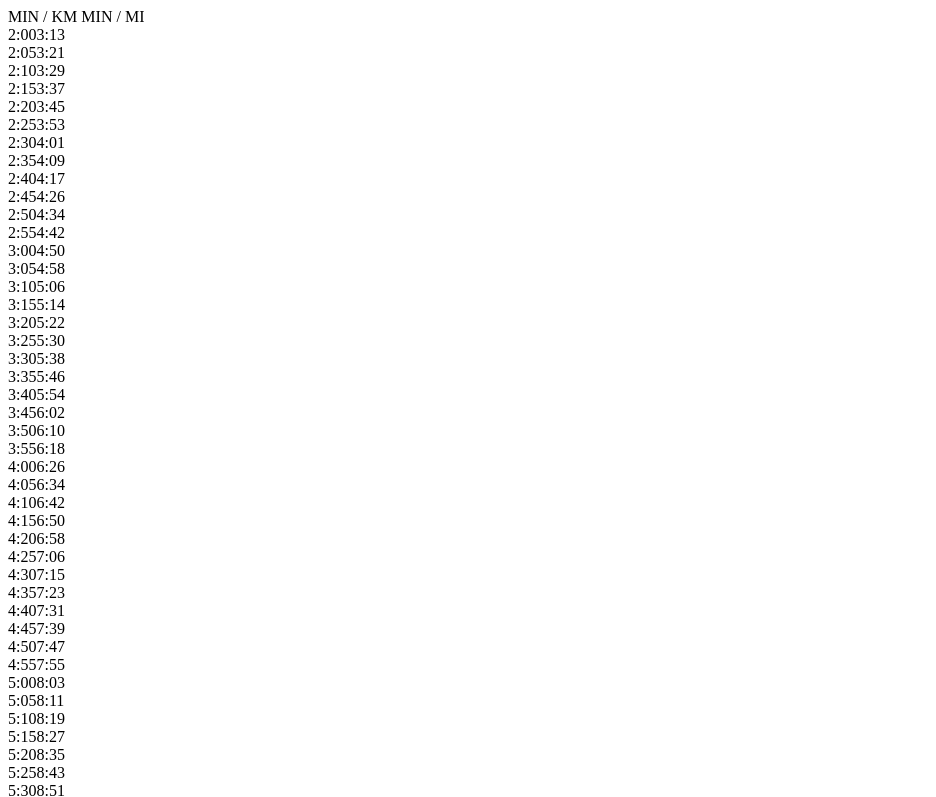
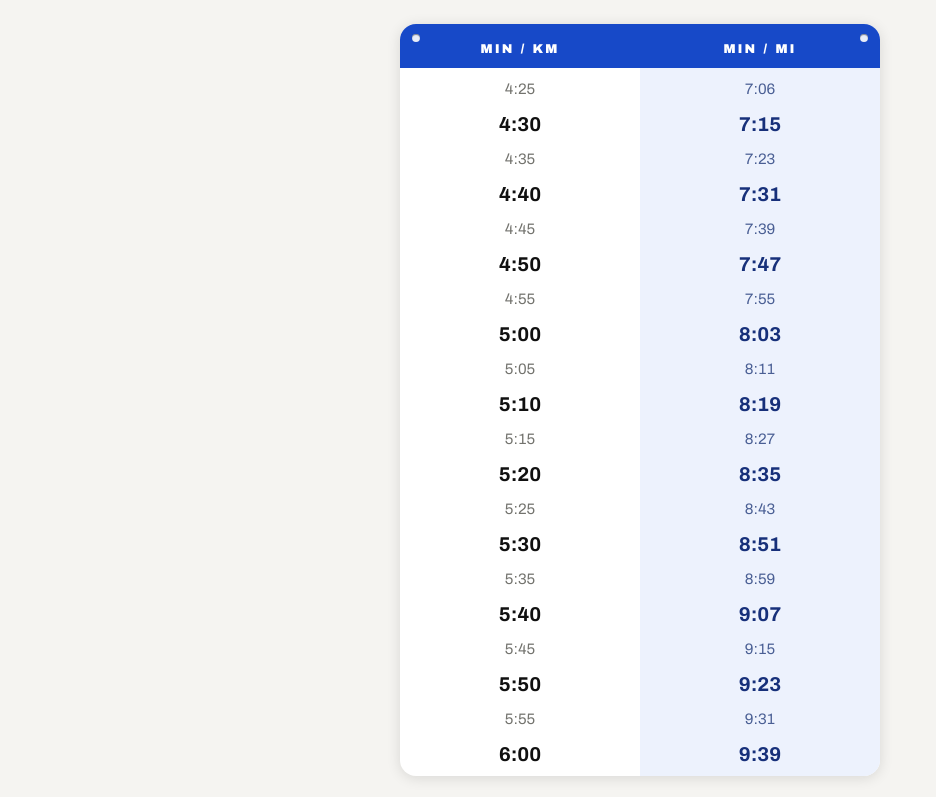
Before and after one commit to nhyy244/paceconverter, a website built with Vite: page index.html in a window 1280 px wide. Shown: the top 797 px of the page, without its empty margins (0-936 px from the left). Built offline with nearby package versions, Linux system fonts and the light colour scheme.

Commit message:
feat: apply Race Bib visual identity with light and dark schemes
Co-Authored-By: Claude Fable 5 <noreply@anthropic.com>

```diff
--- a/src/main.ts
+++ b/src/main.ts
@@ -1,3 +1,6 @@
+import '@fontsource/archivo/400.css';
+import '@fontsource/archivo/700.css';
+import '@fontsource/archivo-black/400.css';
 import './style.css';
 import { buildRows, renderTape, initialScrollTop } from './tape';
 
--- a/src/style.css
+++ b/src/style.css
@@ -1 +1,151 @@
-/* Race Bib styling arrives in Task 6. */
+/* ---- Race Bib palette (contrast-checked; see plan Global Constraints) ---- */
+:root {
+  --blue: #1749c8;
+  --ink: #101010;
+  --paper: #f5f4f1;
+  --plate: #ffffff;
+  --mi-tint: #edf2fd;
+  --mi-ink: #17307a;
+  --minor: #73736e;
+  --minor-mi: #4a5f94;
+  --head-text: #ffffff;
+  --shadow: 0 2px 14px rgba(16, 16, 16, 0.12);
+}
+
+@media (prefers-color-scheme: dark) {
+  :root {
+    --blue: #2f5bd6;
+    --ink: #f0f0ed;
+    --paper: #0c0d0f;
+    --plate: #17181c;
+    --mi-tint: #151b2a;
+    --mi-ink: #a7bcf0;
+    --minor: #8f8f89;
+    --minor-mi: #8ca3de;
+    --shadow: 0 2px 14px rgba(0, 0, 0, 0.55);
+  }
+}
+
+* {
+  box-sizing: border-box;
+}
+
+html,
+body {
+  height: 100%;
+}
+
+body {
+  margin: 0;
+  background: var(--paper);
+  color: var(--ink);
+  font-family: 'Archivo', system-ui, sans-serif;
+  font-variant-numeric: tabular-nums;
+  display: flex;
+  justify-content: center;
+}
+
+/* ---- The bib plate ---- */
+.plate {
+  position: relative;
+  width: min(100%, 480px);
+  height: 100dvh;
+  display: flex;
+  flex-direction: column;
+  background: var(--plate);
+  overflow: hidden;
+}
+
+/* Desktop: float the plate on the paper background */
+@media (min-width: 520px) {
+  body {
+    padding: 24px 0;
+  }
+  .plate {
+    height: calc(100dvh - 48px);
+    border-radius: 16px;
+    box-shadow: var(--shadow);
+  }
+}
+
+/* ---- Safety pins (top corners of the header strip) ---- */
+.pin {
+  position: absolute;
+  top: 10px;
+  left: 12px;
+  width: 8px;
+  height: 8px;
+  border-radius: 50%;
+  background: rgba(255, 255, 255, 0.9);
+  box-shadow: inset 0 1px 1px rgba(0, 0, 0, 0.45);
+  z-index: 2;
+}
+
+.pin-right {
+  left: auto;
+  right: 12px;
+}
+
+/* ---- Header strip ---- */
+.head {
+  display: grid;
+  grid-template-columns: 1fr 1fr;
+  background: var(--blue);
+  color: var(--head-text);
+  padding: 18px 0 12px;
+  text-align: center;
+  font-family: 'Archivo Black', 'Archivo', system-ui, sans-serif;
+  font-size: 0.8rem;
+  letter-spacing: 0.16em;
+}
+
+/* ---- The tape ---- */
+.tape {
+  flex: 1;
+  overflow-y: auto;
+  overscroll-behavior: contain;
+}
+
+.tape:focus-visible {
+  outline: 3px solid var(--blue);
+  outline-offset: -3px;
+}
+
+.row {
+  display: grid;
+  grid-template-columns: 1fr 1fr;
+  text-align: center;
+}
+
+/* The mile column's tint IS the column separation — no divider line. */
+.cell {
+  display: block;
+}
+
+.cell.mi {
+  background: var(--mi-tint);
+  color: var(--mi-ink);
+}
+
+.row.major .cell {
+  padding: 10px 0;
+  font-size: 1.25rem;
+  font-weight: 700;
+}
+
+.row.minor .cell {
+  padding: 6px 0;
+  font-size: 0.95rem;
+  font-weight: 400;
+  color: var(--minor);
+}
+
+.row.minor .cell.mi {
+  color: var(--minor-mi);
+}
+
+@media (prefers-reduced-motion: reduce) {
+  * {
+    scroll-behavior: auto !important;
+  }
+}
```
